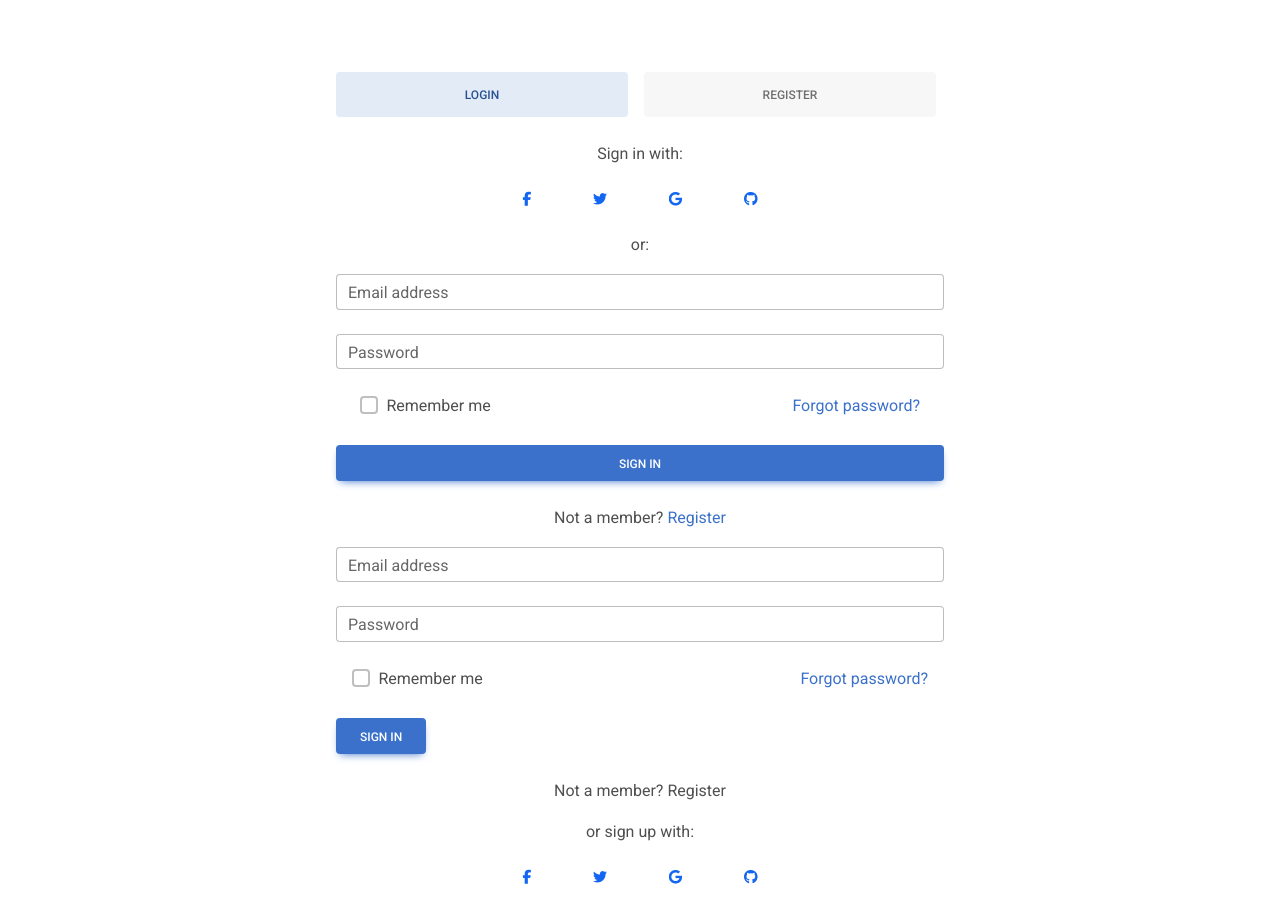
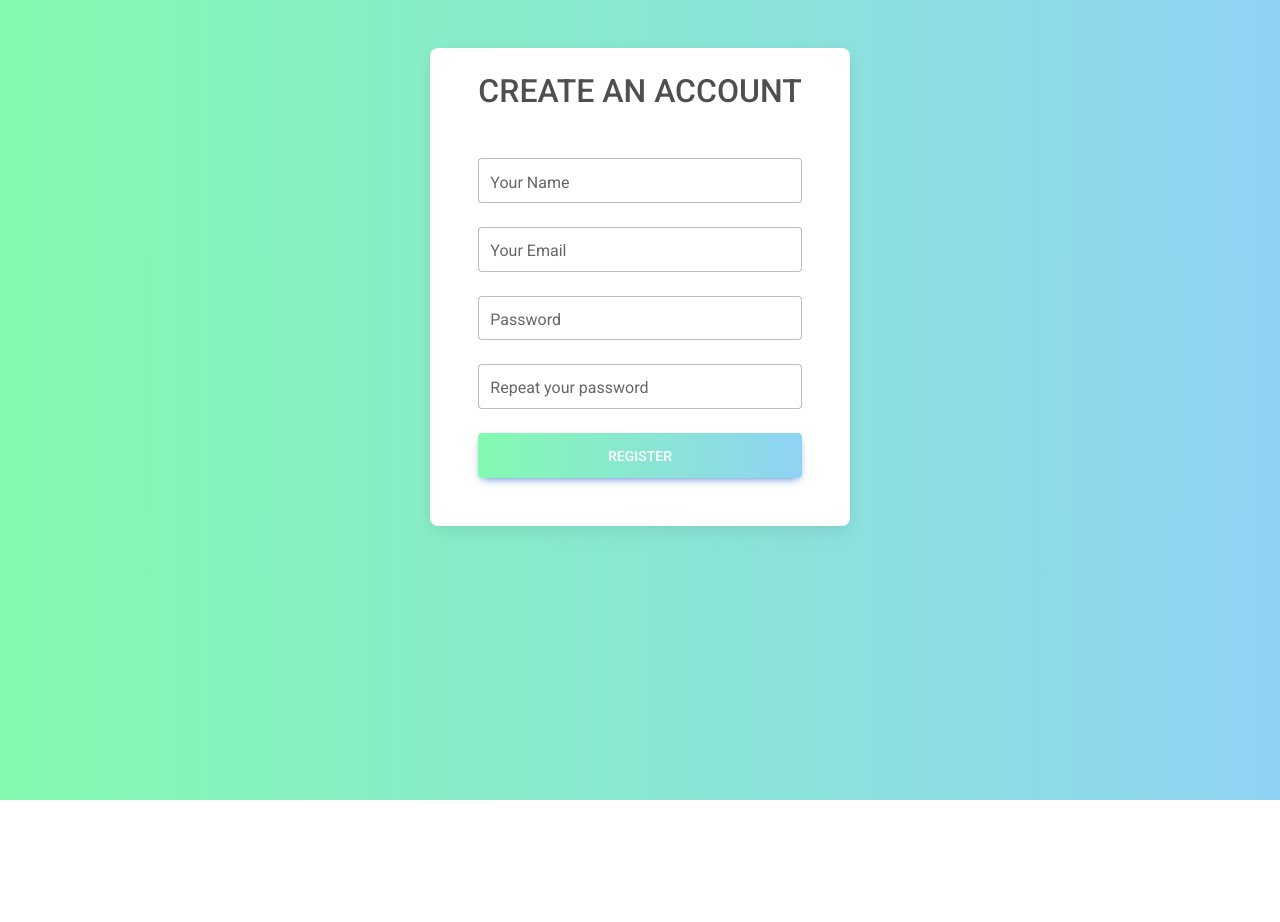
Before and after one commit to AndreyCV13/ProyectoVeterinaria, a React (Create React App) app: page / in a window 1280 px wide. Shown: the top 922 px of the page. After the commit the page ends 800 px from the top, so only its background shows below. Built offline with nearby package versions, Linux system fonts and the light colour scheme.

Commit message:
Arreglo del Registro

```diff
--- a/src/App.css
+++ b/src/App.css
@@ -24,6 +24,17 @@
   color: white;
 }
 
+body{
+  /* fallback for old browsers */
+  background: #84fab0;
+
+  /* Chrome 10-25, Safari 5.1-6 */
+  background: -webkit-linear-gradient(to right, rgba(132, 250, 176, 1), rgba(143, 211, 244, 1));
+
+  /* W3C, IE 10+/ Edge, Firefox 16+, Chrome 26+, Opera 12+, Safari 7+ */
+  background: linear-gradient(to right, rgba(132, 250, 176, 1), rgba(143, 211, 244, 1))
+}
+
 .App-link {
   color: #61dafb;
 }
@@ -36,3 +47,24 @@
     transform: rotate(360deg);
   }
 }
+.gradient-custom-3 {
+  /* fallback for old browsers */
+  background: #84fab0;
+
+  /* Chrome 10-25, Safari 5.1-6 */
+  background: -webkit-linear-gradient(to right, rgba(132, 250, 176, 0.5), rgba(143, 211, 244, 0.5));
+
+  /* W3C, IE 10+/ Edge, Firefox 16+, Chrome 26+, Opera 12+, Safari 7+ */
+  background: linear-gradient(to right, rgba(132, 250, 176, 0.5), rgba(143, 211, 244, 0.5))
+}
+
+.gradient-custom-4 {
+  /* fallback for old browsers */
+  background: #84fab0;
+
+  /* Chrome 10-25, Safari 5.1-6 */
+  background: -webkit-linear-gradient(to right, rgba(132, 250, 176, 1), rgba(143, 211, 244, 1));
+
+  /* W3C, IE 10+/ Edge, Firefox 16+, Chrome 26+, Opera 12+, Safari 7+ */
+  background: linear-gradient(to right, rgba(132, 250, 176, 1), rgba(143, 211, 244, 1))
+}
--- a/src/routes/App.jsx
+++ b/src/routes/App.jsx
@@ -1,164 +1,28 @@
-import React, { useState } from 'react';
-import DateCalendarValue from '../components/component';
+import React from 'react';
+import '../App.css'
 import {
+  MDBBtn,
   MDBContainer,
-  MDBTabs,
-  MDBTabsItem,
-  MDBTabsLink,
-  MDBTabsContent,
-  MDBTabsPane,
-  MDBBtn,
-  MDBIcon,
-  MDBInput,
-  MDBCheckbox
+  MDBCard,
+  MDBCardBody,
+  MDBInput
 }
 from 'mdb-react-ui-kit';
 
 function App() {
-
-  const [justifyActive, setJustifyActive] = useState('tab1');;
-
-  const handleJustifyClick = (value) => {
-    if (value === justifyActive) {
-      return;
-    }
-
-    setJustifyActive(value);
-  };
-
   return (
-    <MDBContainer className="p-3 my-5 d-flex flex-column w-50">
-
-      <MDBTabs pills justify className='mb-3 d-flex flex-row justify-content-between'>
-        <MDBTabsItem>
-          <MDBTabsLink onClick={() => handleJustifyClick('tab1')} active={justifyActive === 'tab1'}>
-            Login
-          </MDBTabsLink>
-        </MDBTabsItem>
-        <MDBTabsItem>
-          <MDBTabsLink onClick={() => handleJustifyClick('tab2')} active={justifyActive === 'tab2'}>
-            Register
-          </MDBTabsLink>
-        </MDBTabsItem>
-      </MDBTabs>
-
-      <MDBTabsContent>
-
-        <MDBTabsPane show={justifyActive === 'tab1'}>
-
-          <div className="text-center mb-3">
-            <p>Sign in with:</p>
-
-            <div className='d-flex justify-content-between mx-auto' style={{width: '40%'}}>
-              <MDBBtn tag='a' color='none' className='m-1' style={{ color: '#1266f1' }}>
-                <MDBIcon fab icon='facebook-f' size="sm"/>
-              </MDBBtn>
-
-              <MDBBtn tag='a' color='none' className='m-1' style={{ color: '#1266f1' }}>
-                <MDBIcon fab icon='twitter' size="sm"/>
-              </MDBBtn>
-
-              <MDBBtn tag='a' color='none' className='m-1' style={{ color: '#1266f1' }}>
-                <MDBIcon fab icon='google' size="sm"/>
-              </MDBBtn>
-
-              <MDBBtn tag='a' color='none' className='m-1' style={{ color: '#1266f1' }}>
-                <MDBIcon fab icon='github' size="sm"/>
-              </MDBBtn>
-            </div>
-
-            <p className="text-center mt-3">or:</p>
-          </div>
-
-          <MDBInput wrapperClass='mb-4' label='Email address' id='form1' type='email'/>
-          <MDBInput wrapperClass='mb-4' label='Password' id='form2' type='password'/>
-
-          <div className="d-flex justify-content-between mx-4 mb-4">
-            <MDBCheckbox name='flexCheck' value='' id='flexCheckDefault' label='Remember me' />
-            <a href="!#">Forgot password?</a>
-          </div>
-
-          <MDBBtn className="mb-4 w-100">Sign in</MDBBtn>
-          <p className="text-center">Not a member? <a href="#!">Register</a></p>
-
-        </MDBTabsPane>
-
-        <MDBTabsPane show={justifyActive === 'tab2'}>
-
-          <div className="text-center mb-3">
-            <p>Sign un with:</p>
-
-            <div className='d-flex justify-content-between mx-auto' style={{width: '40%'}}>
-              <MDBBtn tag='a' color='none' className='m-1' style={{ color: '#1266f1' }}>
-                <MDBIcon fab icon='facebook-f' size="sm"/>
-              </MDBBtn>
-
-              <MDBBtn tag='a' color='none' className='m-1' style={{ color: '#1266f1' }}>
-                <MDBIcon fab icon='twitter' size="sm"/>
-              </MDBBtn>
-
-              <MDBBtn tag='a' color='none' className='m-1' style={{ color: '#1266f1' }}>
-                <MDBIcon fab icon='google' size="sm"/>
-              </MDBBtn>
-
-              <MDBBtn tag='a' color='none' className='m-1' style={{ color: '#1266f1' }}>
-                <MDBIcon fab icon='github' size="sm"/>
-              </MDBBtn>
-            </div>
-
-            <p className="text-center mt-3">or:</p>
-          </div>
-
-          <MDBInput wrapperClass='mb-4' label='Name' id='form1' type='text'/>
-          <MDBInput wrapperClass='mb-4' label='Username' id='form1' type='text'/>
-          <MDBInput wrapperClass='mb-4' label='Email' id='form1' type='email'/>
-          <MDBInput wrapperClass='mb-4' label='Password' id='form1' type='password'/>
-
-          <div className='d-flex justify-content-center mb-4'>
-            <MDBCheckbox name='flexCheck' id='flexCheckDefault' label='I have read and agree to the terms' />
-          </div>
-
-          <MDBBtn className="mb-4 w-100">Sign up</MDBBtn>
-
-        </MDBTabsPane>
-
-      </MDBTabsContent>
-      <MDBInput wrapperClass='mb-4' label='Email address' id='form1' type='email'/>
-      <MDBInput wrapperClass='mb-4' label='Password' id='form2' type='password'/>
-
-      <div className="d-flex justify-content-between mx-3 mb-4">
-        <MDBCheckbox name='flexCheck' value='' id='flexCheckDefault' label='Remember me' />
-        <a href="!#">Forgot password?</a>
-      </div>
-    <div>
-    <a href="/agenda">
-      <MDBBtn className="mb-4">Sign in</MDBBtn>
-    </a>
-    </div>
-
-      <div className="text-center">
-        <p>Not a member? Register</p>
-        <p>or sign up with:</p>
-
-        <div className='d-flex justify-content-between mx-auto' style={{width: '40%'}}>
-          <MDBBtn tag='a' color='none' className='m-1' style={{ color: '#1266f1' }}>
-            <MDBIcon fab icon='facebook-f' size="sm"/>
-          </MDBBtn>
-
-          <MDBBtn tag='a' color='none' className='m-1' style={{ color: '#1266f1' }}>
-            <MDBIcon fab icon='twitter' size="sm"/>
-          </MDBBtn>
-
-          <MDBBtn tag='a' color='none' className='m-1' style={{ color: '#1266f1' }}>
-            <MDBIcon fab icon='google' size="sm"/>
-          </MDBBtn>
-
-          <MDBBtn tag='a' color='none' className='m-1' style={{ color: '#1266f1' }}>
-            <MDBIcon fab icon='github' size="sm"/>
-          </MDBBtn>
-
-        </div>
-      </div>
+    <MDBContainer fluid className='d-flex align-items-center justify-content-center bg-image'>
+      <div className='mask gradient-custom-3'></div>
+      <MDBCard className='m-5'>
+        <MDBCardBody className='px-5'>
+          <h2 className="text-uppercase text-center mb-5">Create an account</h2>
+          <MDBInput wrapperClass='mb-4' label='Your Name' size='lg' id='form1' type='text'/>
+          <MDBInput wrapperClass='mb-4' label='Your Email' size='lg' id='form2' type='email'/>
+          <MDBInput wrapperClass='mb-4' label='Password' size='lg' id='form3' type='password'/>
+          <MDBInput wrapperClass='mb-4' label='Repeat your password' size='lg' id='form4' type='password'/>
+          <MDBBtn className='mb-4 w-100 gradient-custom-4' size='lg' href='./agenda'>Register</MDBBtn>
+        </MDBCardBody>
+      </MDBCard>
     </MDBContainer>
   );
 }
```
